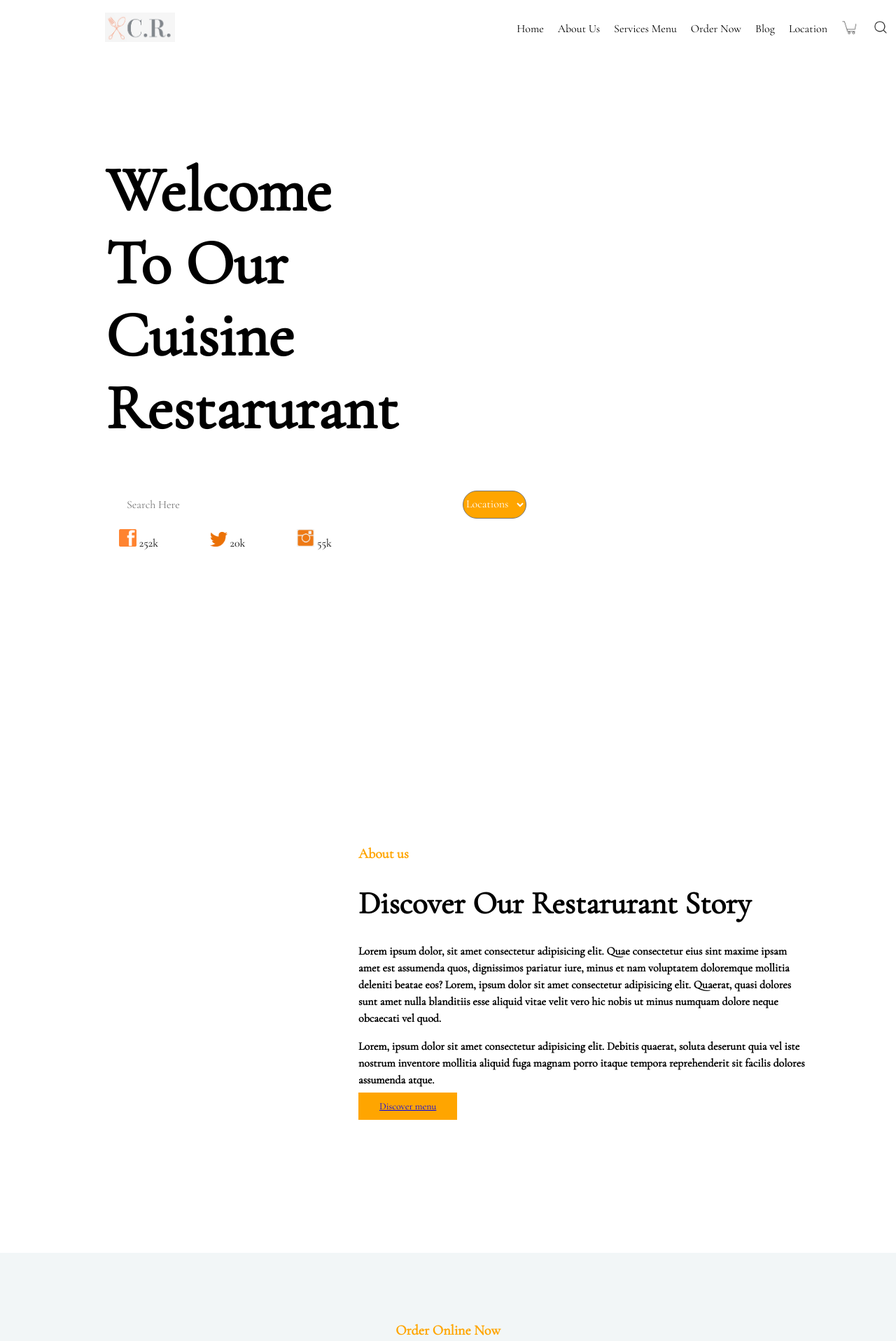
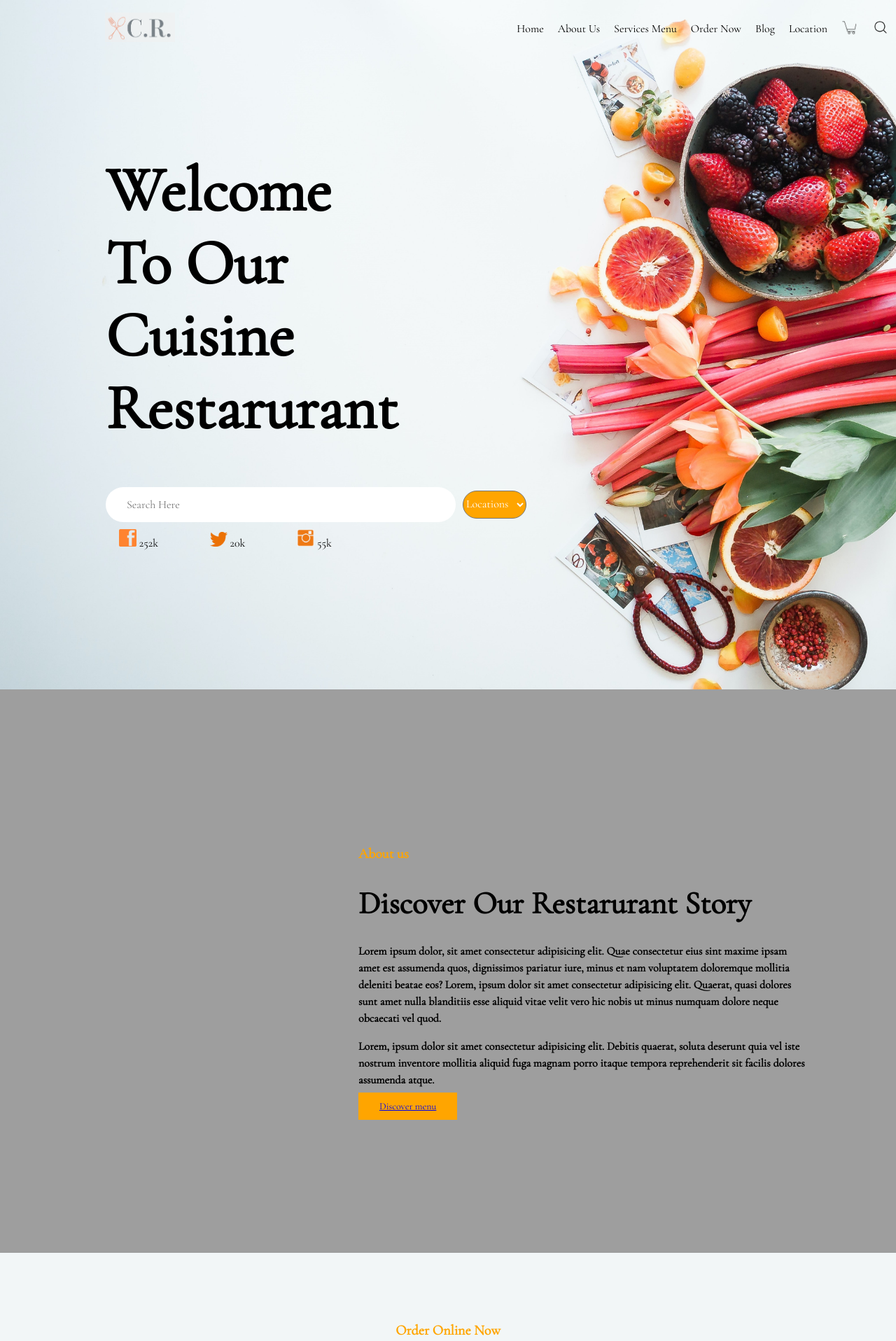
Before and after one commit to aleung910/Kitchen-Website-Layout, a plain HTML site: page index.html in a window 1280 px wide. Shown: the top 1916 px of the page at 70% size. Drawn offline with nearby package versions, Linux system fonts and the light colour scheme; the site is published under a folder, as on GitHub Pages, so addresses that start at the root find nothing; a script that the page names is missing.

Commit message:
Fixed background issue in live server

```diff
--- a/css/style.css
+++ b/css/style.css
@@ -72,7 +72,7 @@ main{
   padding-bottom: 200px;
   padding-left:150px;
   clear:both;
-  background-image: url('/images/splash.jpg');
+  background-image: url('../images/splash.jpg');
   background-position-x: right;
   background-size: 100%;
   /* background-attachment: fixed; */
@@ -177,7 +177,7 @@ height: auto;
 .second{
   padding-top: 200px;
   padding-bottom: 200px;
-  background-image: url('/images/BACKGROUND2.jpg');
+  background-image: url('../images/BACKGROUND2.jpg');
   background-position-x: right;
   background-size: 100%;
   background-attachment: fixed;
@@ -225,13 +225,12 @@ p{
 .MIDDLE  li{
   display: flex;
   flex-basis: 7%;
-
 }
 
 
 .hours{
   padding: 50px 0;
-  background-image: url('/images/BACKGROUND.jpg');
+  background-image: url('../images/BACKGROUND.jpg');
   background-size: 100%;
   background-attachment: fixed;
   background-repeat: no-repeat;
```
Also changed, not shown: js/main.js (deleted).
